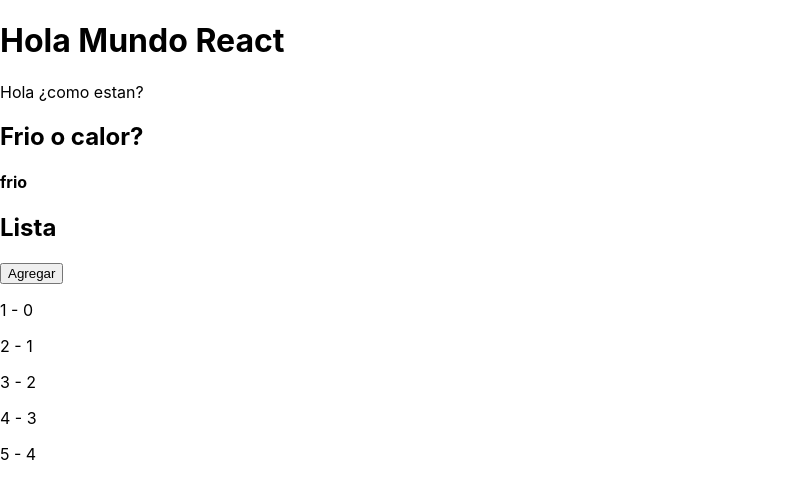
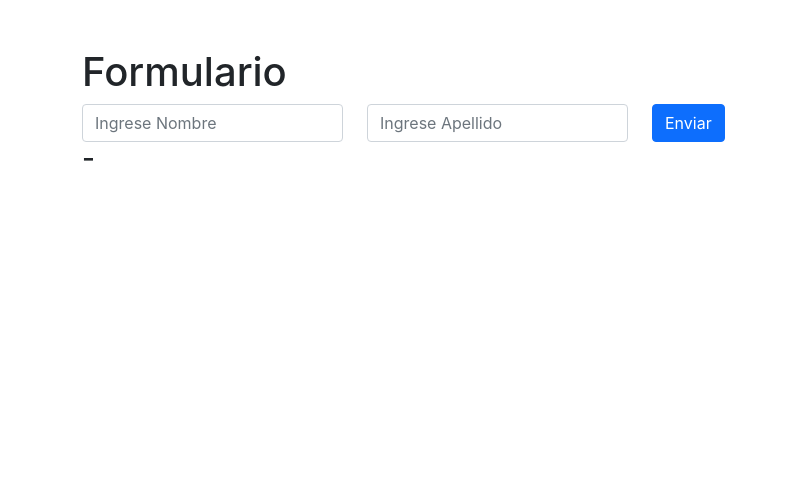
Before and after one commit to F-DV/Aprendiendo-React, a React (Create React App) app: page / in a window 1280 px wide. Shown: the top 498 px of the page, without its empty margins (0-788 px from the left). Built offline with nearby package versions, Linux system fonts and the light colour scheme.

Commit message:
Video 4, en el cual aprendimos a crear formularios. escuchar eventos danto onChange(el cual esta pendiene del input) como submit(envio de todo el form), relacionamos los datos con los input con name

```diff
--- a/public/index.html
+++ b/public/index.html
@@ -24,6 +24,7 @@
       work correctly both with client-side routing and a non-root public URL.
       Learn how to configure a non-root public URL by running `npm run build`.
     -->
+    <link href="https://cdn.jsdelivr.net/npm/bootstrap@5.1.3/dist/css/bootstrap.min.css" rel="stylesheet" integrity="sha384-1BmE4kWBq78iYhFldvKuhfTAU6auU8tT94WrHftjDbrCEXSU1oBoqyl2QvZ6jIW3" crossorigin="anonymous">
     <title>React App</title>
   </head>
   <body>
--- a/src/App.js
+++ b/src/App.js
@@ -1,17 +1,15 @@
 import React from 'react';
-import Contador from './components/Contador';
-import Jsx from './components/Jsx';
-import Lista from './components/Lista';
+//import Contador from './components/Contador';
+//import Jsx from './components/Jsx';
+//import Lista from './components/Lista';
 import Formulario from './components/Formulario';
 
 
 function App() {
   return (
-    <div>
-      <h1>Hola Mundo React</h1>
-      <Jsx />
-      <Lista />
-
+    //ClassName para ingresar elementos Boostrap css, mt-5 : magin top,
+    <div className="container mt-5">
+      <Formulario/>
     </div>
   );
 }
--- /dev/null
+++ b/src/components/Formulario.js
@@ -0,0 +1,58 @@
+import React,{Fragment, useState} from 'react';
+
+const  Formulario = () => {
+
+    const [datos,setDatos] = useState({                  //Dato tipo objeto
+        nombre: '',
+        apellido: ''
+    })
+
+    const handleInputChange = (event) => {
+        console.log(event.target.value)                     //Imprime mi evento onChange
+        setDatos({
+            ...datos,
+            [event.target.name] : event.target.value         //Relaciona el campo que escribimos con el estado del hooks
+        })
+    }
+
+    const enviarDatos =(event) =>{
+        event.preventDefault();                               // const para los eventos de enviar el formulario, recibimos un evento submit
+        console.log(datos.nombre + ' ' + datos.apellido)      //Imprimimos los datos en consola cuando se presiona el boton
+    }
+
+    return (
+        <Fragment>
+            <h1>Formulario</h1>
+
+            <form className="row" onSubmit={enviarDatos} >
+                <div className='col-md-3'>
+                    <input placeholder="Ingrese Nombre"     //ingresamso todo lo de la etiqueta input, dentro de la etiqueta de abre
+                    className="form-control"                //Utilizamos una clase de Bootstrap
+                    type={'text'}
+                    name="nombre"                           //Relacionamos el dato declarado arriba con su respectivo input
+                    onChange={handleInputChange}            //esta al pendiente de este input, reacciona a travez de un evento
+                ></input>
+                </div>
+
+                <div className='col-md-3'>
+                    <input placeholder="Ingrese Apellido"
+                    className="form-control"
+                    type={'text'}
+                    name="apellido"                         //Relacionamos el dato declarado arriba con su respectivo input
+                    onChange={handleInputChange}            //esta al pendiente de este input
+
+                ></input>
+                </div>
+
+                <div className='col-md-3'>
+                    <button className='btn btn-primary' type='submint'>Enviar</button>
+                </div>
+            </form>
+            <h3>{datos.nombre} - {datos.apellido}</h3>
+
+        </Fragment>
+
+     );
+}
+
+export default Formulario;
```
